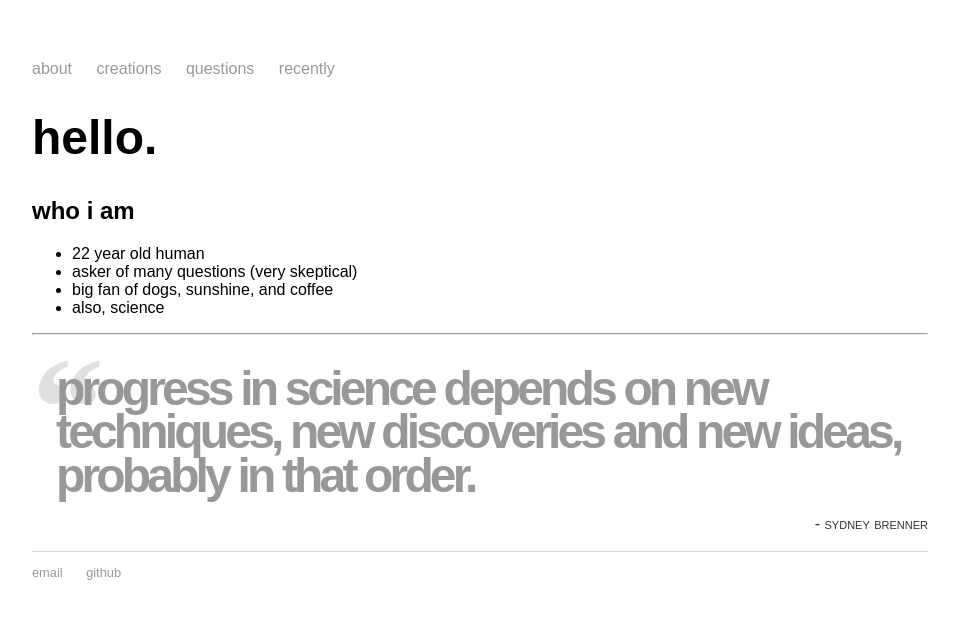
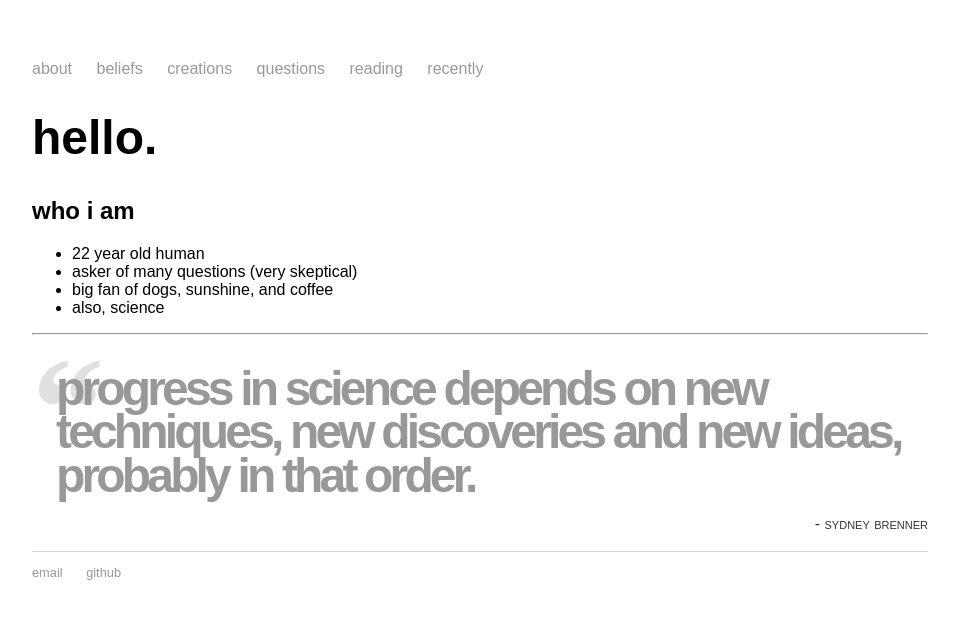
Before and after one commit to mayasheth/mayasheth.github.io, a Jekyll site: the page built from index.md, in a window 1280 px wide. Shown: the top 619 px of the page, without its empty margins (160-1119 px from the left). Built offline with Jekyll 4.4.1, drawn with Linux system fonts in a browser that asks for light colours.

Commit message:
Update default.html

```diff
--- a/_layouts/default.html
+++ b/_layouts/default.html
@@ -9,8 +9,10 @@
 			<nav>
 	    		<ul>
 	        		<li><a href="/">about</a></li>
+				<li><a href="/beliefs">beliefs</a></li>
 		        	<li><a href="/creations">creations</a></li>
 	        		<li><a href="/questions">questions</a></li>
+				<li><a href="/reading">reading</a></li>
 	        		<li><a href="/recently">recently</a></li>
 	    		</ul>
 			</nav>
```
